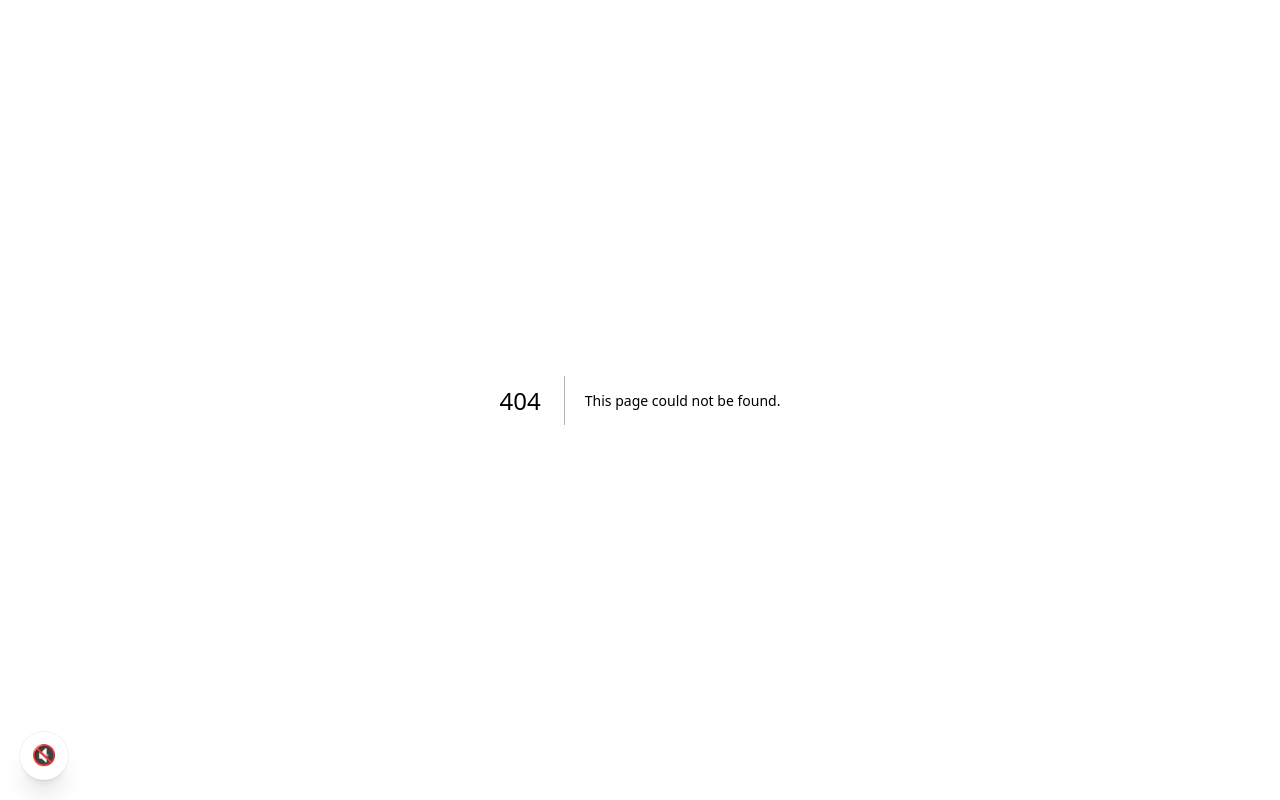
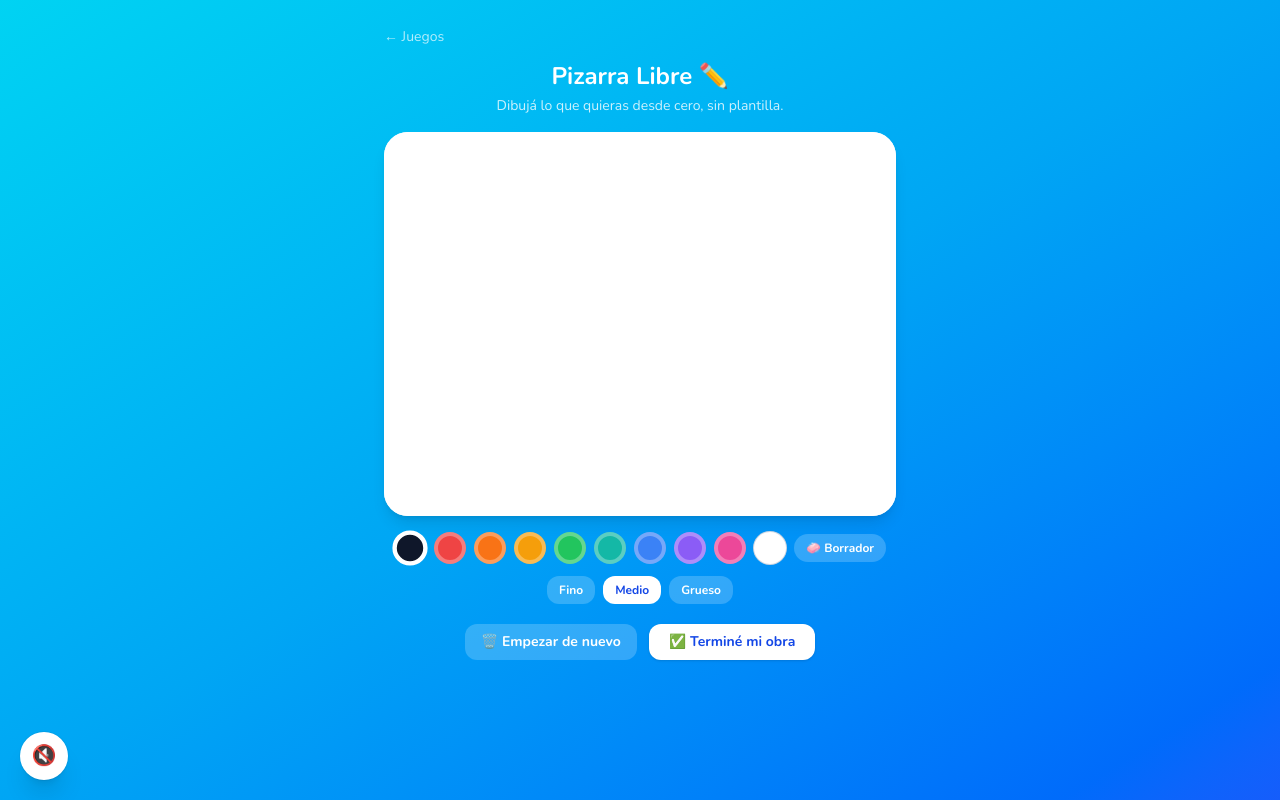
Before and after one commit to cantera-gt/academia-magica, a Next.js app: page /alumno/juegos/diseno-libre in a window 1280 px wide. Before the commit this address had no page. Built offline with nearby package versions, Linux system fonts and the light colour scheme; no server answers.

Commit message:
Add Pizarra Libre minigame

```diff
--- /dev/null
+++ b/src/app/alumno/juegos/diseno-libre/page.tsx
@@ -0,0 +1,226 @@
+"use client";
+
+import { useEffect, useRef, useState } from "react";
+import Link from "next/link";
+import { motion, AnimatePresence } from "framer-motion";
+import { createClient } from "@/lib/supabase/client";
+import { SPRING_PLAYFUL } from "@/lib/motion";
+import { finishGame, type FinishGameResult } from "@/lib/finish-game";
+
+// Pizarra en blanco para dibujar libremente con el dedo/mouse (canvas 2D).
+// Sin plantillas: el alumno diseña lo que quiera desde cero.
+
+const PALETTE = [
+  "#0f172a",
+  "#ef4444",
+  "#f97316",
+  "#f59e0b",
+  "#22c55e",
+  "#14b8a6",
+  "#3b82f6",
+  "#8b5cf6",
+  "#ec4899",
+  "#ffffff",
+];
+
+const BRUSH_SIZES = [
+  { label: "Fino", value: 3 },
+  { label: "Medio", value: 8 },
+  { label: "Grueso", value: 18 },
+];
+
+const CANVAS_W = 600;
+const CANVAS_H = 450;
+
+export default function DisenoLibrePage() {
+  const supabase = createClient();
+  const canvasRef = useRef<HTMLCanvasElement | null>(null);
+  const drawingRef = useRef(false);
+  const lastPointRef = useRef<{ x: number; y: number } | null>(null);
+  const [color, setColor] = useState(PALETTE[0]);
+  const [brush, setBrush] = useState(BRUSH_SIZES[1].value);
+  const [erasing, setErasing] = useState(false);
+  const [hasDrawn, setHasDrawn] = useState(false);
+  const [saving, setSaving] = useState(false);
+  const [result, setResult] = useState<FinishGameResult | null>(null);
+
+  useEffect(() => {
+    const canvas = canvasRef.current;
+    if (!canvas) return;
+    const ctx = canvas.getContext("2d");
+    if (!ctx) return;
+    ctx.fillStyle = "#ffffff";
+    ctx.fillRect(0, 0, CANVAS_W, CANVAS_H);
+  }, []);
+
+  function pointFromEvent(e: React.PointerEvent<HTMLCanvasElement>) {
+    const canvas = canvasRef.current;
+    if (!canvas) return { x: 0, y: 0 };
+    const rect = canvas.getBoundingClientRect();
+    const scaleX = CANVAS_W / rect.width;
+    const scaleY = CANVAS_H / rect.height;
+    return {
+      x: (e.clientX - rect.left) * scaleX,
+      y: (e.clientY - rect.top) * scaleY,
+    };
+  }
+
+  function startDraw(e: React.PointerEvent<HTMLCanvasElement>) {
+    const canvas = canvasRef.current;
+    if (!canvas) return;
+    canvas.setPointerCapture(e.pointerId);
+    drawingRef.current = true;
+    lastPointRef.current = pointFromEvent(e);
+    setHasDrawn(true);
+  }
+
+  function moveDraw(e: React.PointerEvent<HTMLCanvasElement>) {
+    if (!drawingRef.current) return;
+    const canvas = canvasRef.current;
+    const ctx = canvas?.getContext("2d");
+    if (!canvas || !ctx) return;
+    const point = pointFromEvent(e);
+    const last = lastPointRef.current ?? point;
+    ctx.strokeStyle = erasing ? "#ffffff" : color;
+    ctx.lineWidth = erasing ? brush * 2.5 : brush;
+    ctx.lineCap = "round";
+    ctx.lineJoin = "round";
+    ctx.beginPath();
+    ctx.moveTo(last.x, last.y);
+    ctx.lineTo(point.x, point.y);
+    ctx.stroke();
+    lastPointRef.current = point;
+  }
+
+  function endDraw() {
+    drawingRef.current = false;
+    lastPointRef.current = null;
+  }
+
+  function clearCanvas() {
+    const canvas = canvasRef.current;
+    const ctx = canvas?.getContext("2d");
+    if (!canvas || !ctx) return;
+    ctx.fillStyle = "#ffffff";
+    ctx.fillRect(0, 0, CANVAS_W, CANVAS_H);
+    setHasDrawn(false);
+    setResult(null);
+  }
+
+  async function finish() {
+    setSaving(true);
+    const res = await finishGame(supabase, "disenolibre", hasDrawn, hasDrawn ? 8 : 40);
+    setResult(res);
+    setSaving(false);
+  }
+
+  return (
+    <main className="min-h-screen bg-gradient-to-br from-cyan-400 via-sky-500 to-blue-600 p-6">
+      <div className="mx-auto max-w-lg">
+        <Link href="/alumno/juegos" className="text-sm text-white/70 hover:text-white">
+          ← Juegos
+        </Link>
+        <h1 className="mt-3 text-center text-2xl font-bold text-white">Pizarra Libre ✏️</h1>
+        <p className="mt-1 text-center text-sm text-white/80">
+          Dibujá lo que quieras desde cero, sin plantilla.
+        </p>
+
+        <div className="mt-4 overflow-hidden rounded-3xl bg-white shadow-lg">
+          <canvas
+            ref={canvasRef}
+            width={CANVAS_W}
+            height={CANVAS_H}
+            onPointerDown={startDraw}
+            onPointerMove={moveDraw}
+            onPointerUp={endDraw}
+            onPointerLeave={endDraw}
+            className="w-full touch-none"
+            style={{ aspectRatio: `${CANVAS_W} / ${CANVAS_H}` }}
+          />
+        </div>
+
+        <div className="mt-4 flex flex-wrap items-center justify-center gap-2">
+          {PALETTE.map((c) => (
+            <button
+              key={c}
+              onClick={() => {
+                setColor(c);
+                setErasing(false);
+              }}
+              style={{ backgroundColor: c }}
+              className={`h-8 w-8 rounded-full border-4 ${
+                !erasing && color === c ? "border-white scale-110" : "border-white/30"
+              } ${c === "#ffffff" ? "ring-1 ring-slate-300" : ""}`}
+              aria-label={`Color ${c}`}
+            />
+          ))}
+          <button
+            onClick={() => setErasing((v) => !v)}
+            className={`rounded-full px-3 py-1.5 text-xs font-bold ${
+              erasing ? "bg-white text-blue-700" : "bg-white/20 text-white hover:bg-white/30"
+            }`}
+          >
+            🧼 Borrador
+          </button>
+        </div>
+
+        <div className="mt-3 flex justify-center gap-2">
+          {BRUSH_SIZES.map((b) => (
+            <button
+              key={b.value}
+              onClick={() => setBrush(b.value)}
+              className={`rounded-xl px-3 py-1.5 text-xs font-bold ${
+                brush === b.value ? "bg-white text-blue-700" : "bg-white/20 text-white hover:bg-white/30"
+              }`}
+            >
+              {b.label}
+            </button>
+          ))}
+        </div>
+
+        <div className="mt-5 flex flex-col items-center gap-3">
+          <div className="flex gap-3">
+            <button
+              onClick={clearCanvas}
+              className="rounded-xl bg-white/20 px-4 py-2 text-sm font-bold text-white hover:bg-white/30"
+            >
+              🗑️ Empezar de nuevo
+            </button>
+            <motion.button
+              onClick={finish}
+              whileHover={{ scale: 1.04 }}
+              whileTap={{ scale: 0.96 }}
+              transition={SPRING_PLAYFUL}
+              className="rounded-xl bg-white px-5 py-2 text-sm font-bold text-blue-700 shadow"
+            >
+              ✅ Terminé mi obra
+            </motion.button>
+          </div>
+
+          <AnimatePresence>
+            {saving && <p className="text-sm text-white/80">Calculando premio...</p>}
+            {result && !saving && (
+              <motion.div
+                initial={{ opacity: 0, y: 10 }}
+                animate={{ opacity: 1, y: 0 }}
+                transition={SPRING_PLAYFUL}
+                className="rounded-2xl bg-white/15 px-5 py-3 text-center text-white backdrop-blur"
+              >
+                <p className="text-xl font-bold">
+                  {result.diamonds_earned > 0
+                    ? `+${result.diamonds_earned} 💎`
+                    : !hasDrawn
+                      ? "Dibujá algo primero"
+                      : "Ya llegaste al límite de hoy"}
+                </p>
+                <p className="mt-1 text-xs text-white/70">
+                  Partidas jugadas hoy: {result.plays_today}/{result.daily_cap}
+                </p>
+              </motion.div>
+            )}
+          </AnimatePresence>
+        </div>
+      </div>
+    </main>
+  );
+}
```
